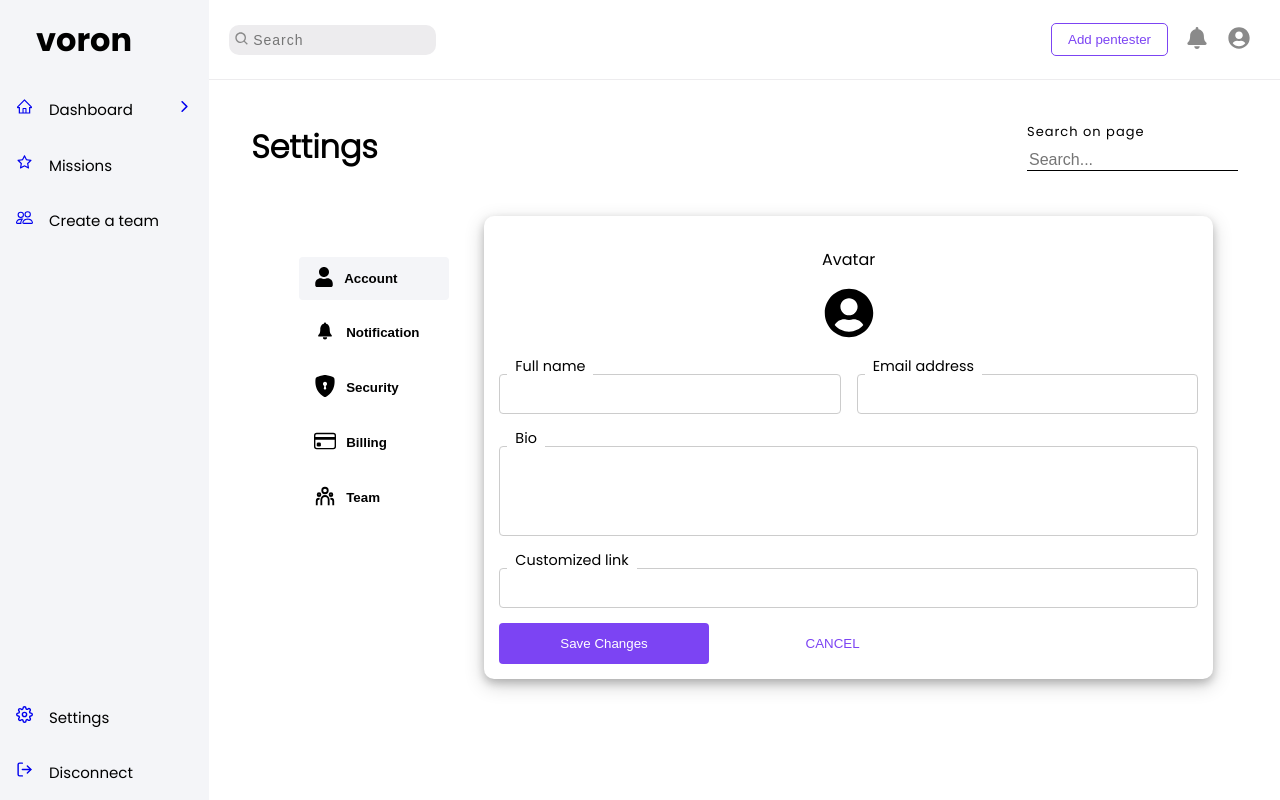
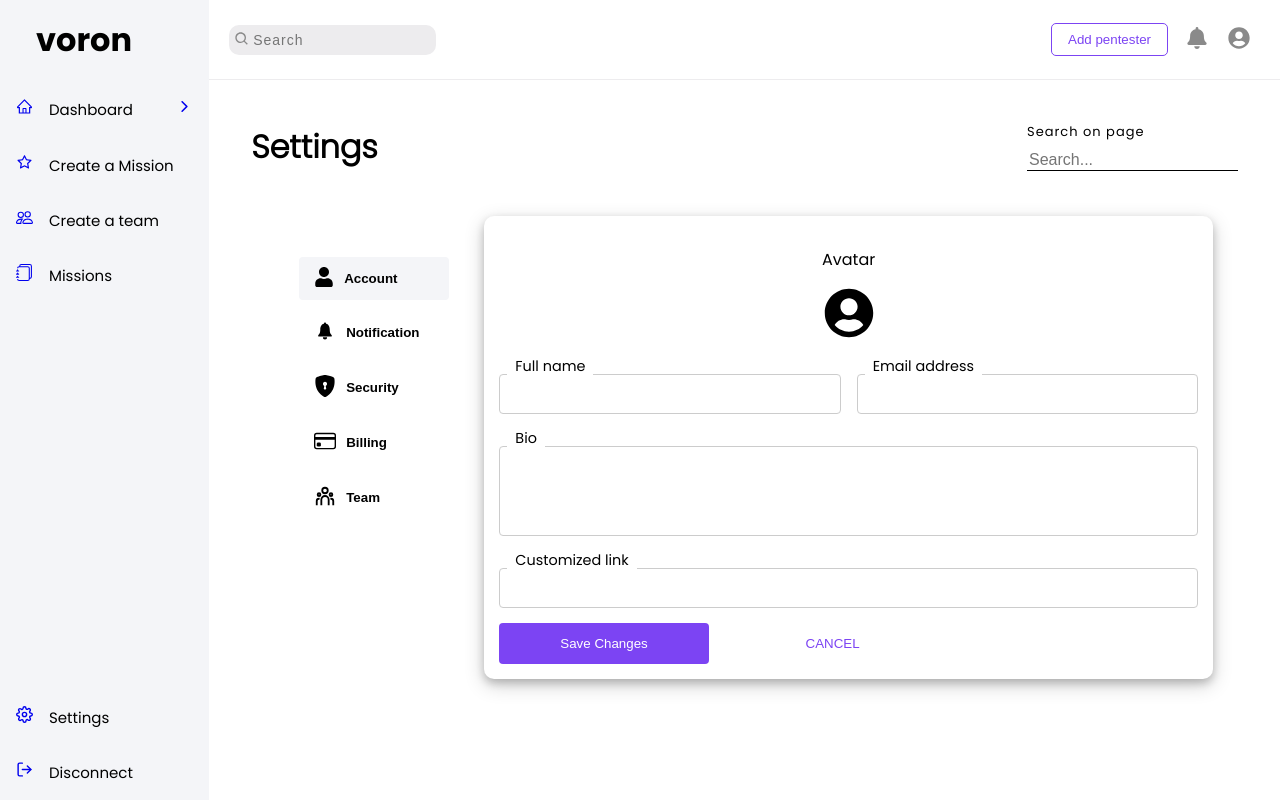
Before and after one commit to vrn-sh/erp, a React (Vite) app in the folder web/: page /settings in a window 1280 px wide. Built offline with nearby package versions, Linux system fonts and the light colour scheme.

Commit message:
fix(web): Added create a mission button in sidebar

```diff
--- a/web/src/component/SideBar/SideBarData.tsx
+++ b/web/src/component/SideBar/SideBarData.tsx
@@ -18,8 +18,8 @@ const SideBarData = [
         ],
     },
     {
-        title: 'Missions',
-        path: '/dashboard', // change when build client page
+        title: 'Create a Mission',
+        path: '/mission/create', // change when build client page
         icon: <AiIcons.AiOutlineStar />,
         iconClosed: <IoIcons.IoIosArrowForward />,
         iconOpened: <IoIcons.IoIosArrowDown />,
@@ -33,6 +33,14 @@ const SideBarData = [
         iconOpened: <IoIcons.IoIosArrowDown />,
         subNav: [],
     },
+    {
+        title: 'Missions',
+        path: '/dashboard', // change when build client page
+        icon: <BsIcons.BsJournals />,
+        iconClosed: <IoIcons.IoIosArrowForward />,
+        iconOpened: <IoIcons.IoIosArrowDown />,
+        subNav: [],
+    },
 ];
 
 export default SideBarData;
```
